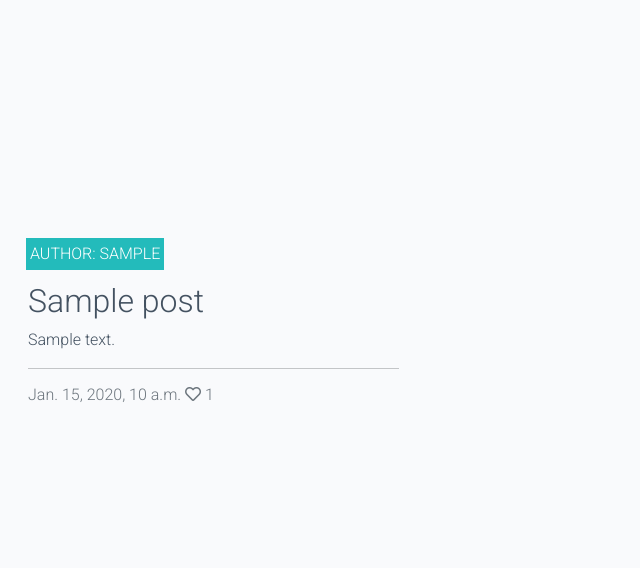
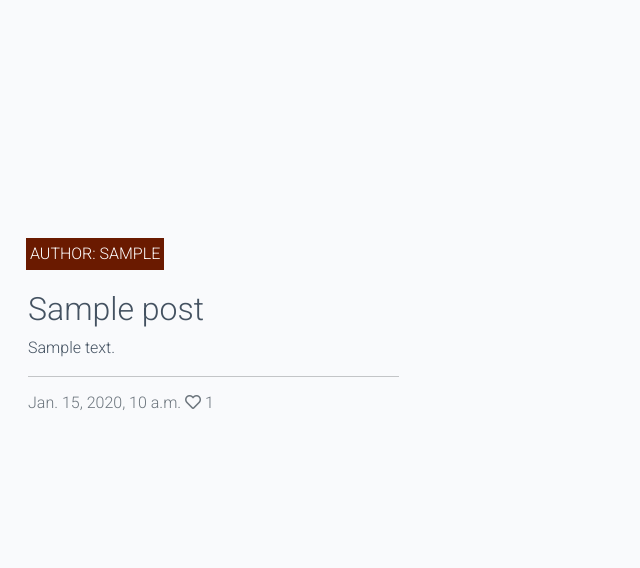
Before and after one commit to DanielMaherDev/dubgig, a Django app: page / in a window 1280 px wide. Shown: the part 86-654 px from the top of the page, without its empty margins (0-640 px from the left). Run offline with Django 3.2, Linux system fonts and the light colour scheme; tables that the repository leaves empty hold one stand-in row (values such as "Sample post").

Commit message:
chane margin top for titles in index

```diff
--- a/static/css/style.css
+++ b/static/css/style.css
@@ -75,7 +75,7 @@ body {
     bottom: 5%;
     min-width: 30%;
     left: -2px;
-    background-color: #23BBBB;
+    background-color: #6a1a00;
 }
 
 .author {
--- a/templates/index.html
+++ b/templates/index.html
@@ -24,7 +24,7 @@
                                 </div>
                             </div>
                             <a href="{% url 'post_detail' post.slug %}" class="post-link">
-                                <h2 class="card-title">{{ post.title }}</h2>
+                                <h2 class="card-title mt-2">{{ post.title }}</h2>
                                 <p class="card-text">{{ post.excerpt }}</p>
                             </a>
                             <hr />
```
